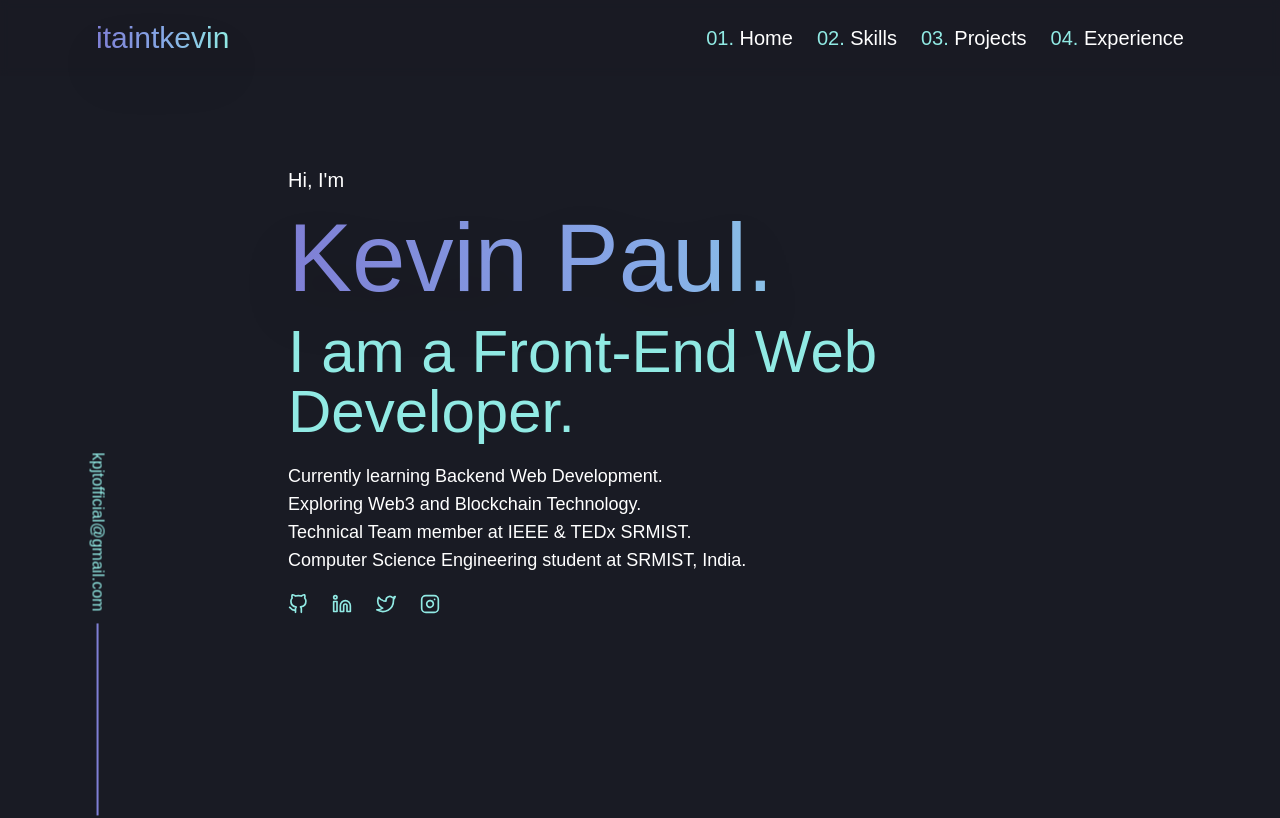
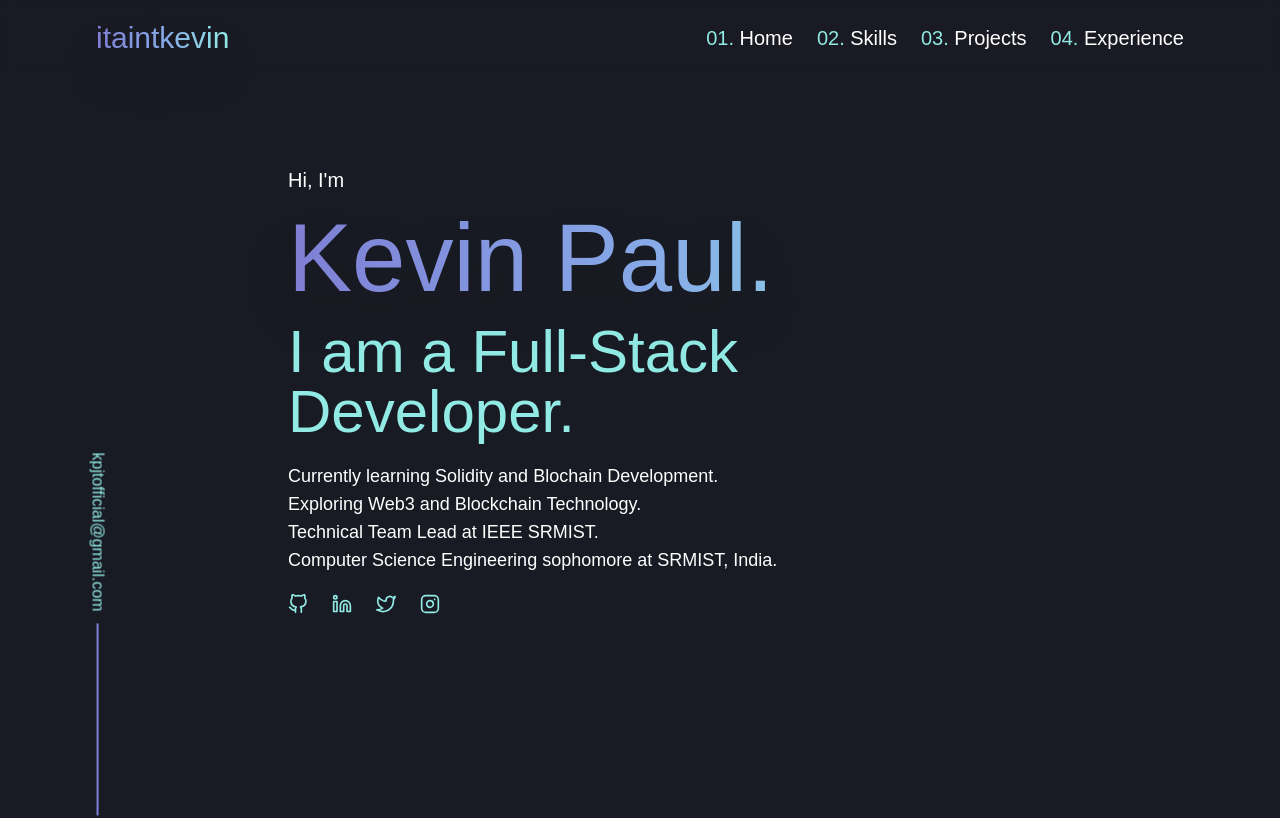
Before and after one commit to itaintkevin/portfolio-v1, a React (Create React App) app: page / in a window 1280 px wide. Shown: the top 818 px of the page. Built offline with nearby package versions, Linux system fonts and the light colour scheme.

Commit message:
Updated Home Section

```diff
--- a/src/pages/Home.jsx
+++ b/src/pages/Home.jsx
@@ -7,15 +7,15 @@ const Home = () => {
     <div id="home" className='h-screen w-screen flex flex-col justify-center  text-xl text-white 2xl:px-96 xl:px-72 lg:px-64 sm:px-24 pl-6 pr-4'>
         <div>Hi, I'm</div>
         <div className='from-[#7F7FD5] via-[#86A8E7] to-[#91EAE4] text-transparent bg-clip-text bg-gradient-to-r drop-shadow-2xl xl:text-8xl lg:text-7xl sm:text-6xl text-5xl sm:my-4 my-2'>Kevin Paul.</div>
-        <div className='text-[#91EAE4] 2xl:text-7xl xl:text-6xl lg:text-5xl sm:text-4xl text-3xl sm:mb-5 mb-4'>I am a Front-End Web Developer.</div>
+        <div className='text-[#91EAE4] 2xl:text-7xl xl:text-6xl lg:text-5xl sm:text-4xl text-3xl sm:mb-5 mb-4'>I am a Full-Stack Developer.</div>
         <div className='lg:text-lg text-base text-white'>
-            Currently learning Backend Web Development.
+            Currently learning Solidity and Blochain Development.
             <br/>
             Exploring Web3 and Blockchain Technology.
             <br/>
-            Technical Team member at IEEE & TEDx SRMIST.
+            Technical Team Lead at IEEE SRMIST.
             <br/>
-            Computer Science Engineering student at SRMIST, India.
+            Computer Science Engineering sophomore at SRMIST, India.
         </div>
         <div className='lg:hidden flex items-center text-sm mt-5'><FiMail className='mr-2 h-5 w-5'/>kpjtofficial@gmail.com</div>
         <div className='flex'>
```
